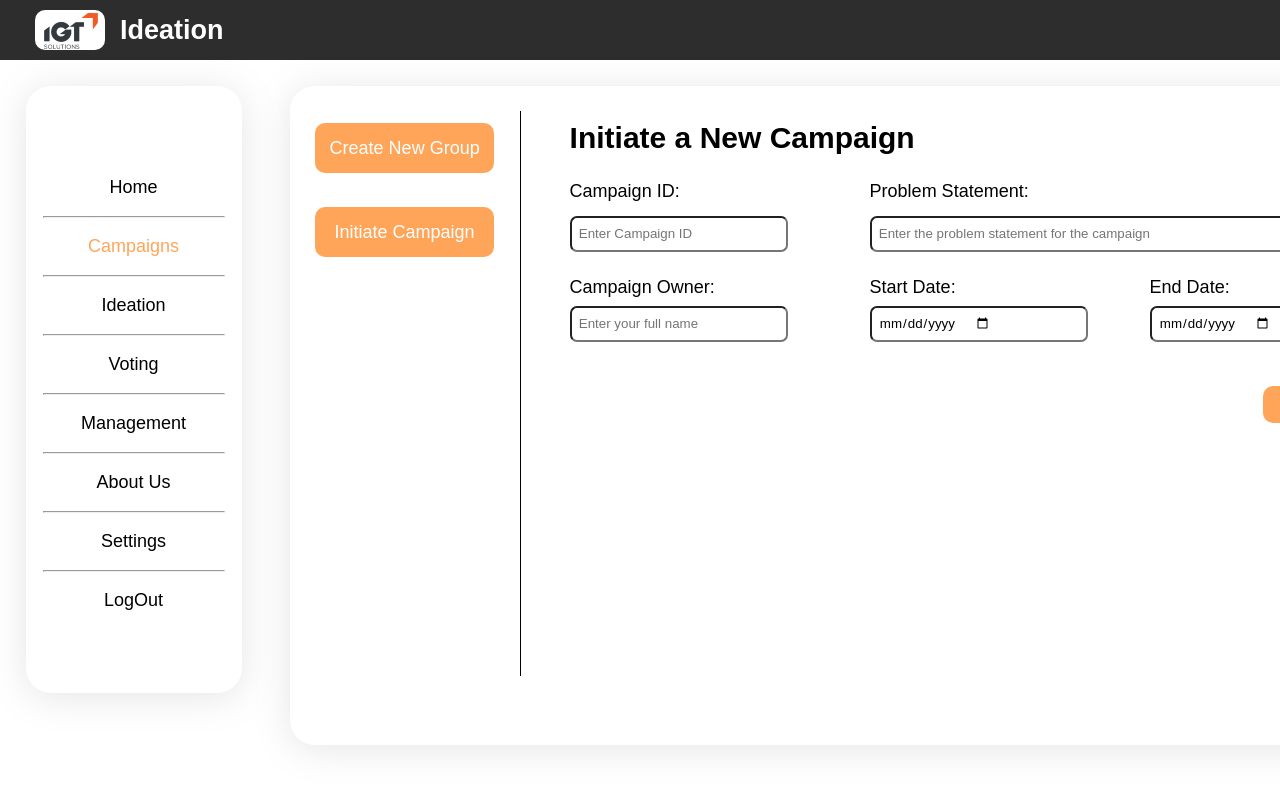
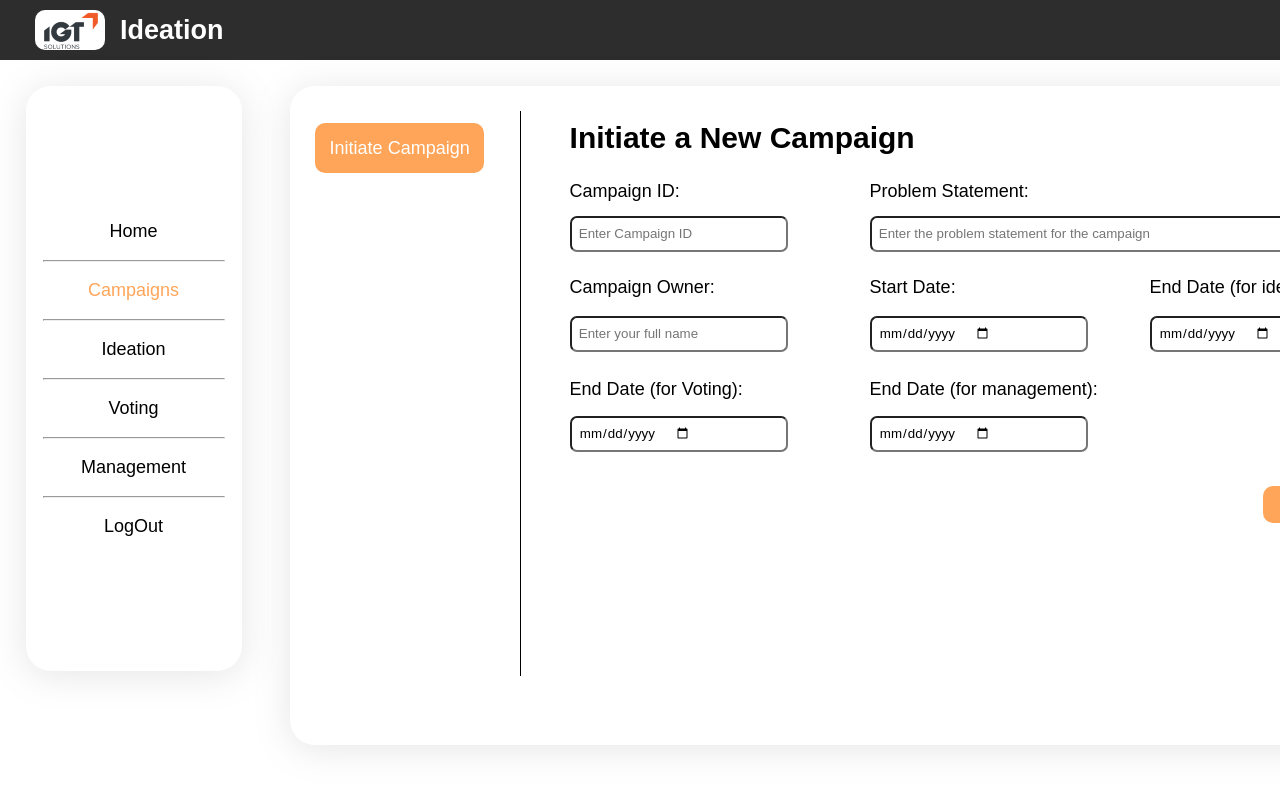
Before and after one commit to nishi2807/Ideation_Portal, a React (Create React App) app in the folder frontend/: page /initiate-campaign in a window 1280 px wide. Shown: the top 788 px of the page. Built offline with nearby package versions, Linux system fonts and the light colour scheme.

Commit message:
almost final

```diff
--- a/frontend/src/Pages/Campaign.js
+++ b/frontend/src/Pages/Campaign.js
@@ -32,16 +32,16 @@ function Campaign() {
         Navigate('/create-group');
     }
 
-    const initiate_camp = () => {
-        Navigate('/initiate-campaign')
-    }
+    // const initiate_camp = () => {
+    //     Navigate('/initiate-campaign')
+    // }
 
     const CurrentUser_name = useSelector((state) => state.CurrentUser_name);
     // console.log(CurrentUser_name)
     const [campaignData, setCampaignData] = useState([]);
 
     useEffect(() => {
-        // Fetch campaign data from the server using Axios
+        // Fetch campaign data and token from the server using Axios
         axios.post('http://localhost:8081/get-user-campaigns', { name: CurrentUser_name })
             .then(response => {
                 // Filter out duplicate camp_ids using reduce
@@ -52,8 +52,25 @@ function Campaign() {
                     return acc;
                 }, []);
 
-                setCampaignData(uniqueCampaigns);
-                console.log(uniqueCampaigns); // Check the received data in the console
+                // Fetch the token for each campaign using another Axios request
+                Promise.all(uniqueCampaigns.map(campaign => {
+                    return axios.post('http://localhost:8081/get-campaign-token', { camp_id: campaign.camp_id, name: CurrentUser_name })
+                        .then(tokenResponse => {
+                            // Attach the token to the campaign data
+                            campaign.token = tokenResponse.data.token;
+                            return campaign;
+                        })
+                        .catch(error => {
+                            console.error('Error fetching token:', error);
+                            return campaign;
+                        });
+                }))
+                    .then(updatedCampaigns => {
+                        setCampaignData(updatedCampaigns);
+                    })
+                    .catch(error => {
+                        console.error('Error fetching campaign data:', error);
+                    });
             })
             .catch(error => {
                 console.error('Error fetching campaign data:', error);
@@ -71,6 +88,16 @@ function Campaign() {
         return end < today;
     };
 
+    const closedCampaigns = campaignData.filter(campaign => isCampaignClosed(campaign.camp_enddate));
+    // const camp_id = campaignData.camp_id
+
+    // console.log(campaignData)
+
+    const handleGetDetails = (token, encodedCampTitle,camp_id) => {
+        // Navigate to the specified page with the received token and camp_id
+        Navigate(`/all-ideas?token=${token}&camp_title=${encodedCampTitle}&camp_id=${camp_id}`);
+    };
+
     return (
         <div className='home-page'>
             <Navbar></Navbar>
@@ -85,31 +112,28 @@ function Campaign() {
                 <hr className="hori-line"></hr>
                 <p className="menu-content" onClick={manage}>Management</p>
                 <hr className="hori-line"></hr>
-                <p className="menu-content">About Us</p>
-                <hr className="hori-line"></hr>
-                <p className="menu-content">Settings</p>
-                <hr className="hori-line"></hr>
                 <p className="menu-content" onClick={logout}>LogOut</p>
             </div>
             <div className='main-content'>
-                <button className='create-group' onClick={createGroup}>Create New Group</button>
-                <button className='ini-camp' onClick={initiate_camp}>Initiate Campaign</button>
+                {/* <button className='create-group' onClick={createGroup}>Create New Group</button> */}
+                <button className='create-group' onClick={createGroup}>Initiate Campaign</button>
                 <div className='ver-line'></div>
                 <div className='camp-content'>
+                    <h1 className='pastcamp-title'>Your Past Campaigns</h1>
                     <table className='camp-table'>
                         <thead>
                             <tr>
                                 <th>Campaign Id</th>
                                 <th>Campaign Owner</th>
                                 <th>Campaign Title</th>
-                                <th>No.of Users</th>
+                                <th>Users</th>
                                 <th>Start Date</th>
                                 <th>End Date</th>
-                                <th>Status</th>
+                                <th>Get Detail</th>
                             </tr>
                         </thead>
                         <tbody>
-                            {campaignData.map((campaign) => (
+                            {closedCampaigns.map((campaign) => (
                                 <tr key={campaign.camp_id}>
                                     <td>{campaign.camp_id}</td>
                                     <td className='camp-con-owner'>{campaign.camp_owner}</td>
@@ -117,8 +141,10 @@ function Campaign() {
                                     <td>{campaign.camp_users}</td>
                                     <td>{formatDate(campaign.camp_startdate)}</td>
                                     <td>{formatDate(campaign.camp_enddate)}</td>
-                                    <td className={isCampaignClosed(campaign.camp_enddate) ? 'closed' : 'open'}>
-                                        {isCampaignClosed(campaign.camp_enddate) ? 'Closed' : 'Open'}
+                                    <td>
+                                        <button className="read-more-btn" onClick={() => handleGetDetails(campaign.token, campaign.camp_title, campaign.camp_id)}>
+                                            Click Here
+                                        </button>
                                     </td>
                                 </tr>
                             ))}
--- a/frontend/src/Pages/CreateGroup.js
+++ b/frontend/src/Pages/CreateGroup.js
@@ -42,7 +42,7 @@ function CreateGroup() {
         axios.post('http://localhost:8081/campaign/emails', { camp_id: id, camp_user_email: email, camp_user_role: role })
             .then(res => {
                 alert("Successfully created the group for the campaign !");
-                Navigate('/campaign')
+                Navigate('/initiate-campaign')
             })
             .catch(error => {
                 console.error('Error:', error.response.data);
@@ -69,15 +69,11 @@ function CreateGroup() {
                 <hr className="hori-line"></hr>
                 <p className="menu-content">Management</p>
                 <hr className="hori-line"></hr>
-                <p className="menu-content">About Us</p>
-                <hr className="hori-line"></hr>
-                <p className="menu-content">Settings</p>
-                <hr className="hori-line"></hr>
                 <p className="menu-content" onClick={logout}>LogOut</p>
             </div>
             <div className='main-content'>
-                <button className='create-group' onClick={createGroup}>Create New Group</button>
-                <button className='ini-camp' onClick={initiate_camp}>Initiate Campaign</button>
+                {/* <button className='create-group' onClick={createGroup}>Create New Group</button> */}
+                <button className='create-group' onClick={initiate_camp}>Initiate Campaign</button>
                 <div className='ver-line'></div>
 
                 <div className='create-group-con'>
@@ -160,7 +156,7 @@ function CreateGroup() {
                         <hr className='hr-manage-group'></hr>
                     </Form>
                     <div>
-                        <button className="savegroup-btn" name="save-group" onClick={handleSubmit}>Save</button>
+                        <button className="savegroup-btn" name="save-group" onClick={handleSubmit}>Create Groups</button>
                     </div>
                 </div>
             </div>
--- a/frontend/src/Pages/Home.css
+++ b/frontend/src/Pages/Home.css
@@ -13,8 +13,8 @@
     width: 216px;
     height: fit-content;
     margin: 2%;
-    padding-top: 5.7%;
-    padding-bottom: 5%;
+    padding-top: 9.2%;
+    padding-bottom: 9%;
     border-radius: 25px;
     filter: drop-shadow(0px 4px 18px rgba(0, 0, 0, 0.1));
 }
--- a/frontend/src/Pages/Home.js
+++ b/frontend/src/Pages/Home.js
@@ -15,6 +15,18 @@ function Home() {
 
     const campaign = () => {
         Navigate('/campaign');
+    }
+
+    const ideation = () => {
+        Navigate('/ideation');
+    }
+
+    const voting = () => {
+        Navigate('/voting');
+    }
+
+    const manage = () => {
+        Navigate('/manage')
     }
 
     const images = [
@@ -58,15 +70,11 @@ function Home() {
                 <hr className="hori-line"></hr>
                 <p className="menu-content" onClick={campaign}>Campaigns</p>
                 <hr className="hori-line"></hr>
-                <p className="menu-content">Ideation</p>
+                <p className="menu-content" onClick={ideation}>Ideation</p>
                 <hr className="hori-line"></hr>
-                <p className="menu-content">Voting</p>
+                <p className="menu-content" onClick={voting}>Voting</p>
                 <hr className="hori-line"></hr>
-                <p className="menu-content">Management</p>
-                <hr className="hori-line"></hr>
-                <p className="menu-content">About Us</p>
-                <hr className="hori-line"></hr>
-                <p className="menu-content">Settings</p>
+                <p className="menu-content" onClick={manage}>Management</p>
                 <hr className="hori-line"></hr>
                 <p className="menu-content" onClick={logout}>LogOut</p>
             </div>
--- a/frontend/src/Pages/Ideation.js
+++ b/frontend/src/Pages/Ideation.js
@@ -82,6 +82,8 @@ function Ideation() {
         Navigate(`/all-ideas?token=${token}&camp_title=${encodedCampTitle}&camp_id=${camp_id}`);
     };
 
+    const openCampaigns = campaignData.filter(campaign => !isCampaignClosed(campaign.camp_enddate));
+
     return (
         <div className='home-page'>
             <Navbar></Navbar>
@@ -96,10 +98,6 @@ function Ideation() {
                 <hr className="hori-line"></hr>
                 <p className="menu-content" onClick={manage}>Management</p>
                 <hr className="hori-line"></hr>
-                <p className="menu-content">About Us</p>
-                <hr className="hori-line"></hr>
-                <p className="menu-content">Settings</p>
-                <hr className="hori-line"></hr>
                 <p className="menu-content" onClick={logout}>LogOut</p>
             </div>
             <div className='main-content'>
@@ -112,21 +110,21 @@ function Ideation() {
                                 <th>Campaign Title</th>
                                 <th>Start Date</th>
                                 <th>End Date</th>
-                                <th>Status</th>
+                                {/* <th>Status</th> */}
                                 <th>Get Details</th>
                             </tr>
                         </thead>
                         <tbody>
-                            {campaignData.map((campaign) => (
+                            {openCampaigns.map((campaign) => (
                                 <tr key={campaign.camp_id}>
                                     <td>{campaign.camp_id}</td>
                                     <td className='campidea-user'>{campaign.camp_owner}</td>
                                     <td className='campidea'>{campaign.camp_title}</td>
                                     <td>{formatDate(campaign.camp_startdate)}</td>
                                     <td>{formatDate(campaign.camp_enddate)}</td>
-                                    <td className={isCampaignClosed(campaign.camp_enddate) ? 'closed' : 'open'}>
+                                    {/* <td className={isCampaignClosed(campaign.camp_enddate) ? 'closed' : 'open'}>
                                         {isCampaignClosed(campaign.camp_enddate) ? 'Closed' : 'Open'}
-                                    </td>
+                                    </td> */}
                                     <td>
                                         <button className="read-more-btn" onClick={() => handleGetDetails(campaign.token, campaign.camp_title, campaign.camp_id)}>
                                             Click Here
--- a/frontend/src/Pages/Initiate-campaign.css
+++ b/frontend/src/Pages/Initiate-campaign.css
@@ -34,7 +34,7 @@
     position: absolute;
     display: flex;
     left: 280px;
-    top: 220px;
+    top: 230px;
     height: 18px;
     font-family: Arial, Helvetica, sans-serif;
     border-radius: 7px;
@@ -64,7 +64,7 @@
     position: absolute;
     display: flex;
     left: 580px;
-    top: 220px;
+    top: 230px;
     height: 18px;
     font-family: Arial, Helvetica, sans-serif;
     border-radius: 7px;
@@ -76,7 +76,7 @@
     position: absolute;
     display: flex;
     left: 860px;
-    top: 220px;
+    top: 230px;
     height: 18px;
     font-family: Arial, Helvetica, sans-serif;
     border-radius: 7px;
@@ -96,8 +96,50 @@
     padding: 0.7%;
     border: #ffa559;
     width: 150px;
-    top: 300px;
+    top: 400px;
     right: 78px;
     border-radius: 10px;
     justify-content: center;
 }
+
+#voting_end {
+    position: absolute;
+    display: flex;
+    font-family: Arial, Helvetica, sans-serif;
+    font-size: 18px;
+    margin-top: 17.5%;
+    left: 280px;
+}
+
+#voting_end_box{
+    position: absolute;
+    display: flex;
+    left: 280px;
+    top: 330px;
+    height: 18px;
+    font-family: Arial, Helvetica, sans-serif;
+    border-radius: 7px;
+    padding: 0.6%;
+    width: 200px;
+}
+
+#manage_end {
+    position: absolute;
+    display: flex;
+    font-family: Arial, Helvetica, sans-serif;
+    font-size: 18px;
+    margin-top: 17.5%;
+    left: 580px;
+}
+
+#manage_end_box{
+    position: absolute;
+    display: flex;
+    left: 580px;
+    top: 330px;
+    height: 18px;
+    font-family: Arial, Helvetica, sans-serif;
+    border-radius: 7px;
+    padding: 0.6%;
+    width: 200px;
+}
--- a/frontend/src/Pages/Initiate-campaign.js
+++ b/frontend/src/Pages/Initiate-campaign.js
@@ -4,6 +4,7 @@ import Navbar from '../Components/Navbar';
 import { Form } from 'react-bootstrap';
 import './Initiate-campaign.css';
 import axios from 'axios';
+import { useSelector } from 'react-redux';
 
 
 function Initiate_campaign() {
@@ -16,9 +17,11 @@ function Initiate_campaign() {
         Navigate('/home');
     }
 
-    const createGroup = () => {
-        Navigate('/create-group');
-    }
+    // const createGroup = () => {
+    //     Navigate('/create-group');
+    // }
+
+    const CurrentUser_name = useSelector((state) => state.CurrentUser_name)
 
     const campaign = () => {
         Navigate('/campaign')
@@ -32,7 +35,9 @@ function Initiate_campaign() {
         camp_id: '',
         camp_startdate: '',
         camp_enddate: '',
-        camp_owner: '',
+        vote_enddate: '',
+        manage_enddate: '',
+        camp_owner: CurrentUser_name,
         camp_title: ''
     });
 
@@ -43,7 +48,7 @@ function Initiate_campaign() {
     const handleSubmit = (event) => {
         event.preventDefault();
 
-        axios.post('http://localhost:8081/campaign/initiate', { camp_id: values.camp_id, camp_startdate: values.camp_startdate, camp_enddate: values.camp_enddate, camp_owner: values.camp_owner, camp_title: values.camp_title })
+        axios.post('http://localhost:8081/campaign/initiate', { camp_id: values.camp_id, camp_startdate: values.camp_startdate, camp_enddate: values.camp_enddate, vote_enddate: values.vote_enddate, manage_enddate: values.manage_enddate, camp_owner: values.camp_owner, camp_title: values.camp_title })
             .then(res => {
                 alert("Successfully initiated the campaign !");
                 Navigate('/campaign')
@@ -69,15 +74,11 @@ function Initiate_campaign() {
                 <hr className="hori-line"></hr>
                 <p className="menu-content">Management</p>
                 <hr className="hori-line"></hr>
-                <p className="menu-content">About Us</p>
-                <hr className="hori-line"></hr>
-                <p className="menu-content">Settings</p>
-                <hr className="hori-line"></hr>
                 <p className="menu-content" onClick={logout}>LogOut</p>
             </div>
             <div className='main-content'>
-                <button className='create-group' onClick={createGroup}>Create New Group</button>
-                <button className='ini-camp' onClick={initiate_camp}>Initiate Campaign</button>
+                {/* <button className='create-group' onClick={createGroup}>Create New Group</button> */}
+                <button className='create-group' onClick={initiate_camp}>Initiate Campaign</button>
                 <div className='ver-line'></div>
 
                 <div className='create-group-con'>
@@ -127,11 +128,31 @@ function Initiate_campaign() {
                             />
                         </Form.Group>
                         <Form.Group>
-                            <Form.Label id='camp_end'>End Date:</Form.Label>
+                            <Form.Label id='camp_end'>End Date (for idea posting):</Form.Label>
                             <Form.Control
                                 id="camp_end_box"
                                 type="date"
                                 name="camp_enddate"
+                                onChange={handleInput}
+                                required
+                            />
+                        </Form.Group>
+                        <Form.Group>
+                            <Form.Label id='voting_end'>End Date (for Voting):</Form.Label>
+                            <Form.Control
+                                id="voting_end_box"
+                                type="date"
+                                name="vote_enddate"
+                                onChange={handleInput}
+                                required
+                            />
+                        </Form.Group>
+                        <Form.Group>
+                            <Form.Label id='manage_end'>End Date (for management):</Form.Label>
+                            <Form.Control
+                                id="manage_end_box"
+                                type="date"
+                                name="manage_enddate"
                                 onChange={handleInput}
                                 required
                             />
--- a/frontend/src/Pages/Management.js
+++ b/frontend/src/Pages/Management.js
@@ -77,6 +77,8 @@ function Management() {
         return end < today;
     };
 
+    const openCampaigns = campaignData.filter(campaign => !isCampaignClosed(campaign.camp_enddate));
+
     const handleGetDetails = (token, encodedCampTitle, camp_id) => {
         // Navigate to the specified page with the received token and camp_id
         Navigate(`/management?token=${token}&camp_title=${encodedCampTitle}&camp_id=${camp_id}`);
@@ -96,10 +98,6 @@ function Management() {
                 <hr className="hori-line"></hr>
                 <p className="menu-content" style={{ color: '#FFa559' }}>Management</p>
                 <hr className="hori-line"></hr>
-                <p className="menu-content">About Us</p>
-                <hr className="hori-line"></hr>
-                <p className="menu-content">Settings</p>
-                <hr className="hori-line"></hr>
                 <p className="menu-content" onClick={logout}>LogOut</p>
             </div>
             <div className='main-content'>
@@ -112,21 +110,21 @@ function Management() {
                                 <th>Campaign Title</th>
                                 <th>Start Date</th>
                                 <th>End Date</th>
-                                <th>Status</th>
+                                {/* <th>Status</th> */}
                                 <th>Get Details</th>
                             </tr>
                         </thead>
                         <tbody>
-                            {campaignData.map((campaign) => (
+                            {openCampaigns.map((campaign) => (
                                 <tr key={campaign.camp_id}>
                                     <td>{campaign.camp_id}</td>
                                     <td className='campidea-user'>{campaign.camp_owner}</td>
                                     <td className='campidea'>{campaign.camp_title}</td>
                                     <td>{formatDate(campaign.camp_startdate)}</td>
                                     <td>{formatDate(campaign.camp_enddate)}</td>
-                                    <td className={isCampaignClosed(campaign.camp_enddate) ? 'closed' : 'open'}>
+                                    {/* <td className={isCampaignClosed(campaign.camp_enddate) ? 'closed' : 'open'}>
                                         {isCampaignClosed(campaign.camp_enddate) ? 'Closed' : 'Open'}
-                                    </td>
+                                    </td> */}
                                     <td>
                                         <button className="read-more-btn" onClick={() => handleGetDetails(campaign.token, campaign.camp_title, campaign.camp_id)}>
                                             Click Here
--- a/frontend/src/Pages/Voting.js
+++ b/frontend/src/Pages/Voting.js
@@ -77,6 +77,9 @@ function Voting() {
         return end < today;
     };
 
+    const openCampaigns = campaignData.filter(campaign => !isCampaignClosed(campaign.camp_enddate));
+
+
     const handleGetDetails = (token, encodedCampTitle, camp_id) => {
         // Navigate to the specified page with the received token and camp_id
         Navigate(`/vote?token=${token}&camp_title=${encodedCampTitle}&camp_id=${camp_id}`);
@@ -96,10 +99,6 @@ function Voting() {
                 <hr className="hori-line"></hr>
                 <p className="menu-content" onClick={manage}>Management</p>
                 <hr className="hori-line"></hr>
-                <p className="menu-content">About Us</p>
-                <hr className="hori-line"></hr>
-                <p className="menu-content">Settings</p>
-                <hr className="hori-line"></hr>
                 <p className="menu-content" onClick={logout}>LogOut</p>
             </div>
             <div className='main-content'>
@@ -112,21 +111,21 @@ function Voting() {
                                 <th>Campaign Title</th>
                                 <th>Start Date</th>
                                 <th>End Date</th>
-                                <th>Status</th>
+                                {/* <th>Status</th> */}
                                 <th>Get Details</th>
                             </tr>
                         </thead>
                         <tbody>
-                            {campaignData.map((campaign) => (
+                            {openCampaigns.map((campaign) => (
                                 <tr key={campaign.camp_id}>
                                     <td>{campaign.camp_id}</td>
                                     <td className='campidea-user'>{campaign.camp_owner}</td>
                                     <td className='campidea'>{campaign.camp_title}</td>
                                     <td>{formatDate(campaign.camp_startdate)}</td>
                                     <td>{formatDate(campaign.camp_enddate)}</td>
-                                    <td className={isCampaignClosed(campaign.camp_enddate) ? 'closed' : 'open'}>
+                                    {/* <td className={isCampaignClosed(campaign.camp_enddate) ? 'closed' : 'open'}>
                                         {isCampaignClosed(campaign.camp_enddate) ? 'Closed' : 'Open'}
-                                    </td>
+                                    </td> */}
                                     <td>
                                         <button className="read-more-btn" onClick={() => handleGetDetails(campaign.token, campaign.camp_title, campaign.camp_id)}>
                                             Click Here
```
Also changed, not shown: frontend/src/Pages/Campaign.css (+13 -4 lines), 1 other file (tests, documents, lock files or other folders).
